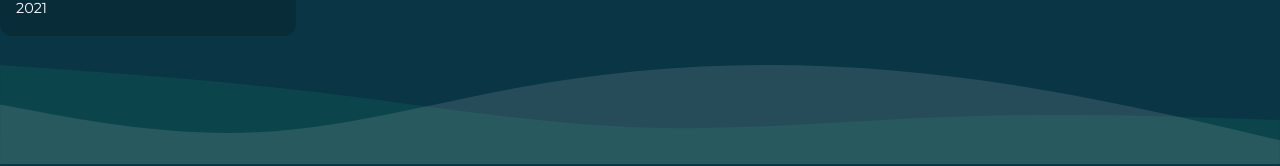
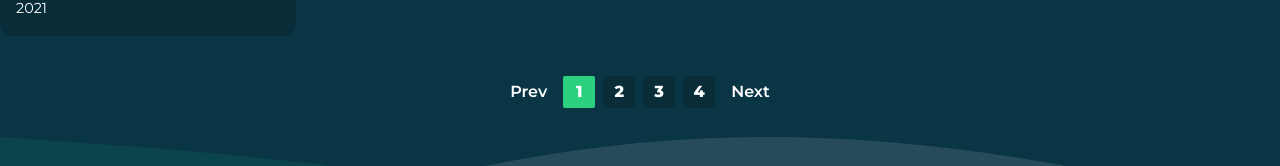
Before and after one commit to bikramdits/nextjs_assignment, a Next.js app: page /movies in a window 1280 px wide. Shown: the part 2308-2474 px from the top of the page. Built offline with nearby package versions, Linux system fonts and the light colour scheme.

Commit message:
added pagination component

```diff
--- a/src/app/movies/(with-nav)/page.tsx
+++ b/src/app/movies/(with-nav)/page.tsx
@@ -1,14 +1,18 @@
-import { MovieCard } from "@/components"
+import { MovieCard, Pagination } from "@/components"
 
 export default function AppListPage() {
   return (
-    <div className="flex flex-1 flex-col mt-20">
+    <div className="mt-20 flex flex-1 flex-col">
       {/* <EmptyState /> */}
 
       <div className="grid grid-cols-4 gap-8">
-        {[1, 2, 3, 4, 5,6,7,8,9,10,11,12,13].map((i) => (
+        {[1, 2, 3, 4, 5, 6, 7, 8, 9, 10, 11, 12, 13].map((i) => (
           <MovieCard key={i} />
         ))}
+      </div>
+
+      <div className="mt-10 mx-auto">
+        <Pagination numberOfPages={4} />
       </div>
     </div>
   )
--- a/src/components/index.ts
+++ b/src/components/index.ts
@@ -2,3 +2,4 @@ export * from "./navbar"
 export * from "./empty-state"
 export * from "./add-edit-movie-form"
 export * from "./movie-card"
+export * from "./pagination"
--- /dev/null
+++ b/src/components/pagination.tsx
@@ -0,0 +1,91 @@
+"use client"
+
+import { cn } from "@/utils"
+import { usePathname, useRouter, useSearchParams } from "next/navigation"
+import { useCallback } from "react"
+
+type PaginationProps = {
+  numberOfPages: number
+}
+const PAGE_PARAM = "pageNum"
+export function Pagination(props: PaginationProps) {
+  const { numberOfPages } = props
+  const router = useRouter()
+  const pathname = usePathname()
+  const params = useSearchParams()
+  const pageNum = params.get(PAGE_PARAM) || 1
+
+  const onPageChange = (pageNum: number) => {
+    const newPage = pageNum > 0 ? pageNum.toString() : "1"
+    router.push(pathname + "?" + createQueryString(PAGE_PARAM, newPage))
+  }
+
+  const createQueryString = useCallback(
+    (name: string, value: string) => {
+      const newParams = new URLSearchParams(params.toString())
+      newParams.set(name, value)
+
+      return newParams.toString()
+    },
+    [params]
+  )
+
+  return (
+    <div className="flex items-center justify-start gap-4">
+      <button
+        className="font-base font-semibold text-white disabled:cursor-not-allowed disabled:bg-opacity-60"
+        disabled={+pageNum === 1}
+        onClick={() => {
+          onPageChange(+pageNum - 1)
+        }}
+      >
+        Prev
+      </button>
+
+      <div className="flex gap-2">
+        {Array.from({ length: numberOfPages }, (_, i) => i + 1).map((num) => {
+          return (
+            <PageBlock
+              pageNum={num}
+              onClick={(num) => {
+                onPageChange(num)
+              }}
+              isSelected={num === +pageNum}
+              key={`${num}`}
+            />
+          )
+        })}
+      </div>
+
+      <button
+        disabled={+pageNum === numberOfPages}
+        onClick={() => {
+          onPageChange(+pageNum + 1)
+        }}
+        className="font-base font-semibold text-white disabled:cursor-not-allowed disabled:bg-opacity-60"
+      >
+        Next
+      </button>
+    </div>
+  )
+}
+
+function PageBlock({
+  pageNum,
+  onClick,
+  isSelected,
+}: {
+  pageNum: number
+  isSelected: boolean
+  onClick: (pageNum: number) => void
+}) {
+  const clsnm = cn(
+    "h-8 w-8 rounded-sm text-white font-bold",
+    isSelected ? "bg-primary" : "bg-card"
+  )
+  return (
+    <button className={clsnm} onClick={() => onClick(pageNum)}>
+      {pageNum}
+    </button>
+  )
+}
```
